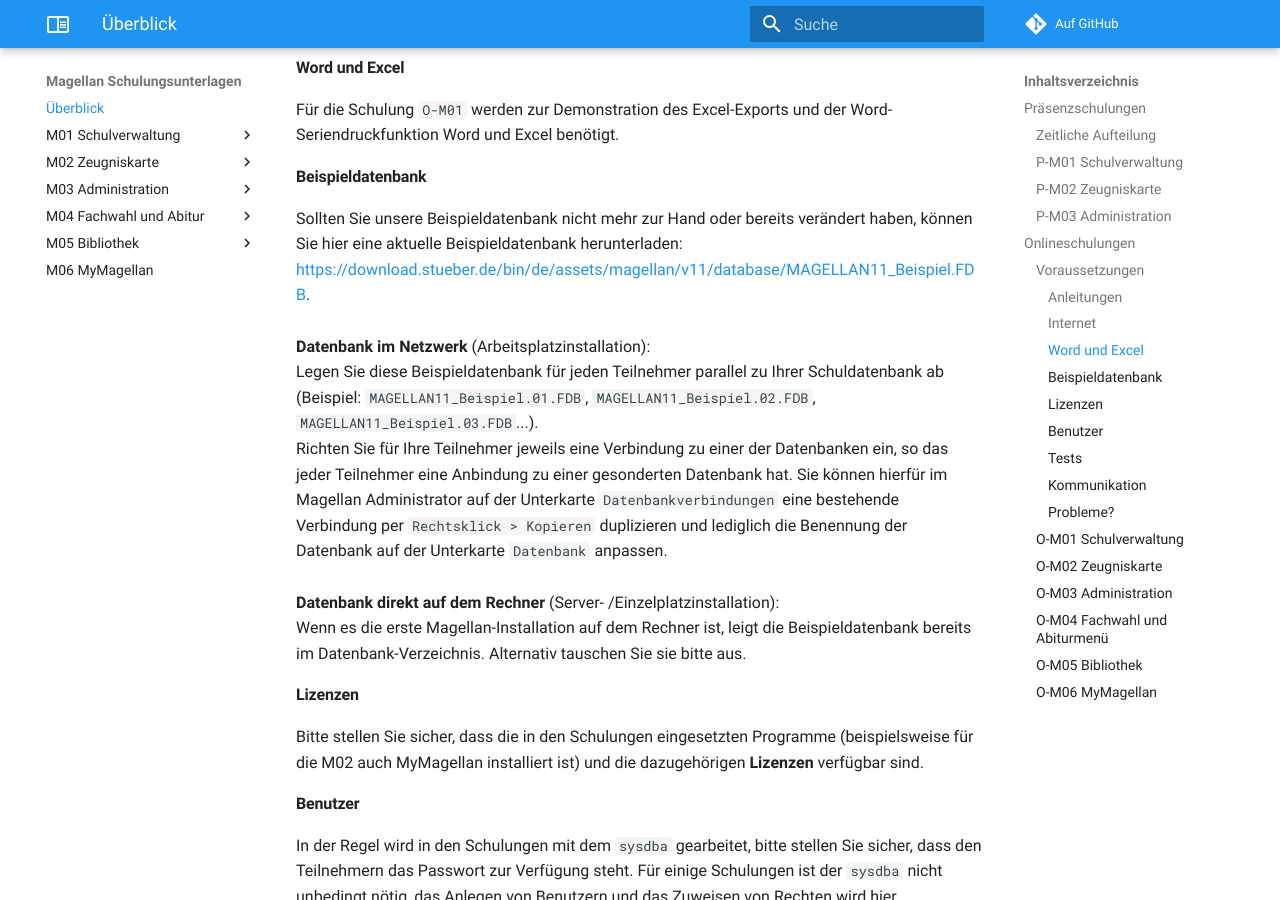
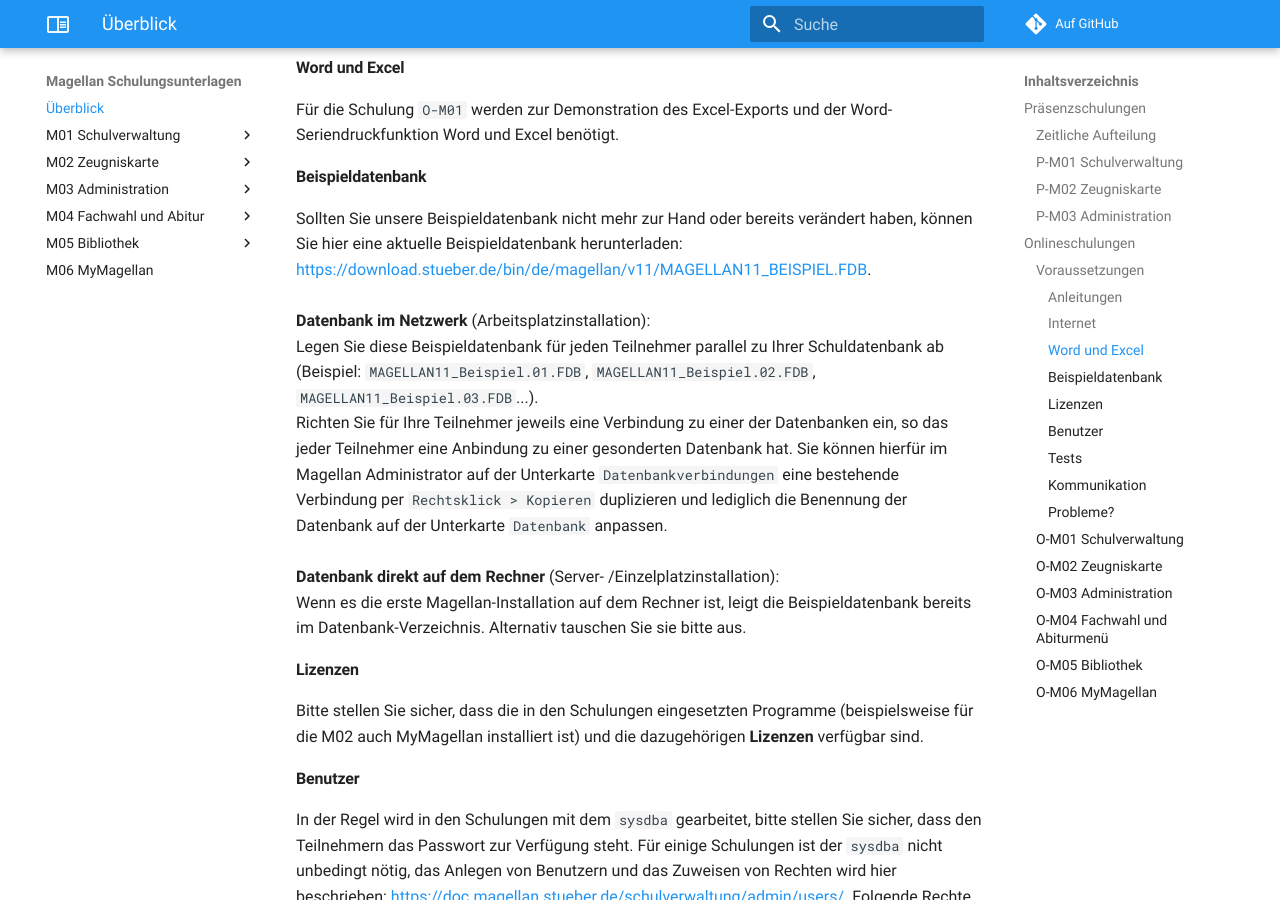
Before and after one commit to stuebersystems/doc.magellan-schulungen.de, an MkDocs documentation site: the page built from docs/index.md, in a window 1280 px wide and 900 px high, scrolled down 3337 px. Built offline with MkDocs 1.6.1 and Material for MkDocs 9.7.7, drawn with Linux system fonts in a browser that asks for light colours; comment, search, counter and statistics services are not loaded; part of the change alters nothing that is shown.

Commit message:
no message

```diff
--- a/docs/index.md
+++ b/docs/index.md
@@ -90,7 +90,7 @@ Für die Schulung `O-M01` werden zur Demonstration des Excel-Exports und der Wor
 
 #### Beispieldatenbank
 
-Sollten Sie unsere Beispieldatenbank nicht mehr zur Hand oder bereits verändert haben, können Sie hier eine aktuelle Beispieldatenbank herunterladen:<br/>[https://download.stueber.de/bin/de/assets/magellan/v11/database/MAGELLAN11_Beispiel.FDB](https://download.stueber.de/bin/de/assets/magellan/v11/database/MAGELLAN11_Beispiel.FDB).<br/><br/>**Datenbank im Netzwerk** (Arbeitsplatzinstallation): <br/> Legen Sie diese Beispieldatenbank für jeden Teilnehmer parallel zu Ihrer Schuldatenbank ab (Beispiel: `MAGELLAN11_Beispiel.01.FDB`, `MAGELLAN11_Beispiel.02.FDB`, `MAGELLAN11_Beispiel.03.FDB`...).<br/>Richten Sie für Ihre Teilnehmer jeweils eine Verbindung zu einer der Datenbanken ein, so das jeder Teilnehmer eine Anbindung zu einer gesonderten Datenbank hat. Sie können hierfür im Magellan Administrator auf der Unterkarte `Datenbankverbindungen` eine bestehende Verbindung per `Rechtsklick > Kopieren` duplizieren und lediglich die Benennung der Datenbank auf der Unterkarte `Datenbank` anpassen.<br/><br/>**Datenbank direkt auf dem Rechner** (Server- /Einzelplatzinstallation): <br/>Wenn es die erste Magellan-Installation auf dem Rechner ist, leigt die Beispieldatenbank bereits im Datenbank-Verzeichnis. Alternativ tauschen Sie sie bitte aus.
+Sollten Sie unsere Beispieldatenbank nicht mehr zur Hand oder bereits verändert haben, können Sie hier eine aktuelle Beispieldatenbank herunterladen:<br/>[https://download.stueber.de/bin/de/magellan/v11/MAGELLAN11_BEISPIEL.FDB](https://download.stueber.de/bin/de/magellan/v11/MAGELLAN11_BEISPIEL.FDB).<br/><br/>**Datenbank im Netzwerk** (Arbeitsplatzinstallation): <br/> Legen Sie diese Beispieldatenbank für jeden Teilnehmer parallel zu Ihrer Schuldatenbank ab (Beispiel: `MAGELLAN11_Beispiel.01.FDB`, `MAGELLAN11_Beispiel.02.FDB`, `MAGELLAN11_Beispiel.03.FDB`...).<br/>Richten Sie für Ihre Teilnehmer jeweils eine Verbindung zu einer der Datenbanken ein, so das jeder Teilnehmer eine Anbindung zu einer gesonderten Datenbank hat. Sie können hierfür im Magellan Administrator auf der Unterkarte `Datenbankverbindungen` eine bestehende Verbindung per `Rechtsklick > Kopieren` duplizieren und lediglich die Benennung der Datenbank auf der Unterkarte `Datenbank` anpassen.<br/><br/>**Datenbank direkt auf dem Rechner** (Server- /Einzelplatzinstallation): <br/>Wenn es die erste Magellan-Installation auf dem Rechner ist, leigt die Beispieldatenbank bereits im Datenbank-Verzeichnis. Alternativ tauschen Sie sie bitte aus.
 
 #### Lizenzen
 
```
